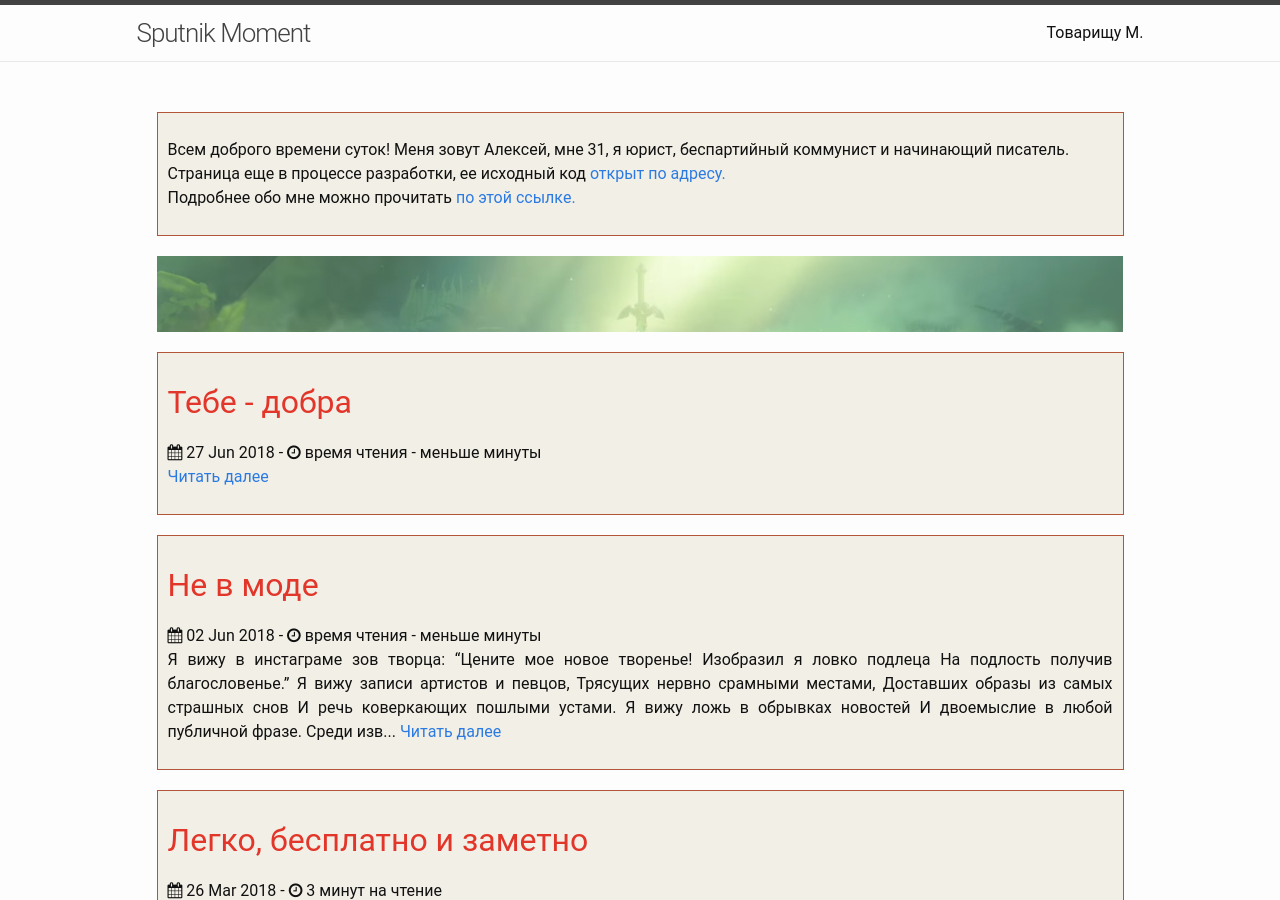
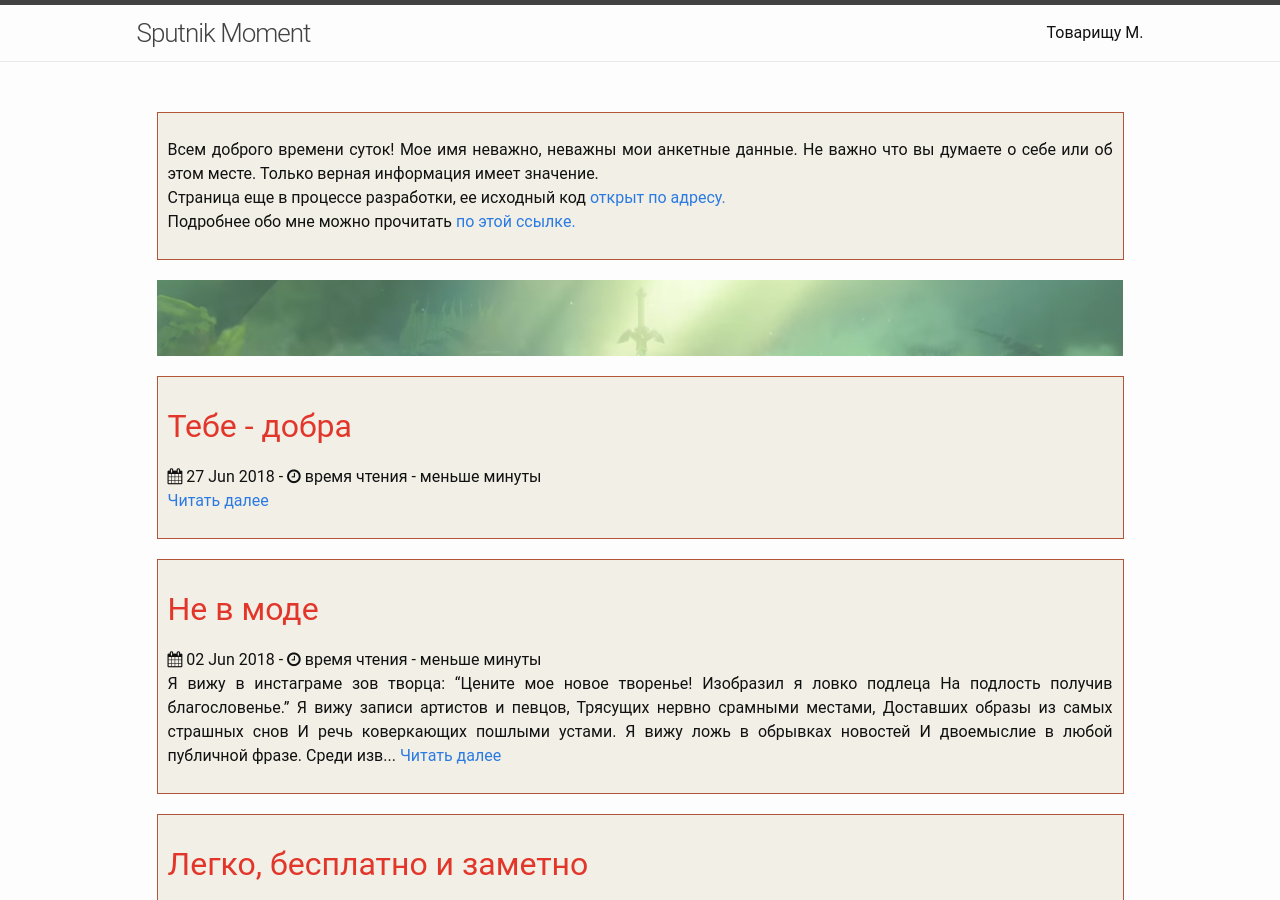
Before and after one commit to sputnikmoment/sputnikmoment.github.io, a Jekyll site: the page built from index.html, in a window 1280 px wide and 900 px high. Built offline with Jekyll 4.4.1, drawn with Linux system fonts in a browser that asks for light colours; the list of posts is cut into pages by our own code; a style sheet for code colours, icons or effects is not loaded.

Commit message:
вы
ыв

```diff
--- a/index.html
+++ b/index.html
@@ -21,7 +21,7 @@ layout: default
  <body>
   <div class="space">
 <p><p class="text-justify">
-Всем доброго времени суток! Меня зовут Алексей, мне 31, я юрист, беспартийный коммунист и начинающий писатель.<br> Страница еще в процессе разработки, ее исходный код  <a href="https://github.com/sputnikmoment/sputnikmoment.github.io/"> открыт по адресу.</a><br>Подробнее обо мне можно прочитать <a href="https://sputnikmoment.github.io/about/"> по этой ссылке.</a></p></p>
+Всем доброго времени суток! Мое имя неважно, неважны мои анкетные данные. Не важно что вы думаете о себе или об этом месте. Только верная информация имеет значение.<br> Страница еще в процессе разработки, ее исходный код  <a href="https://github.com/sputnikmoment/sputnikmoment.github.io/"> открыт по адресу.</a><br>Подробнее обо мне можно прочитать <a href="https://sputnikmoment.github.io/about/"> по этой ссылке.</a></p></p>
 </div>
 
 
```
